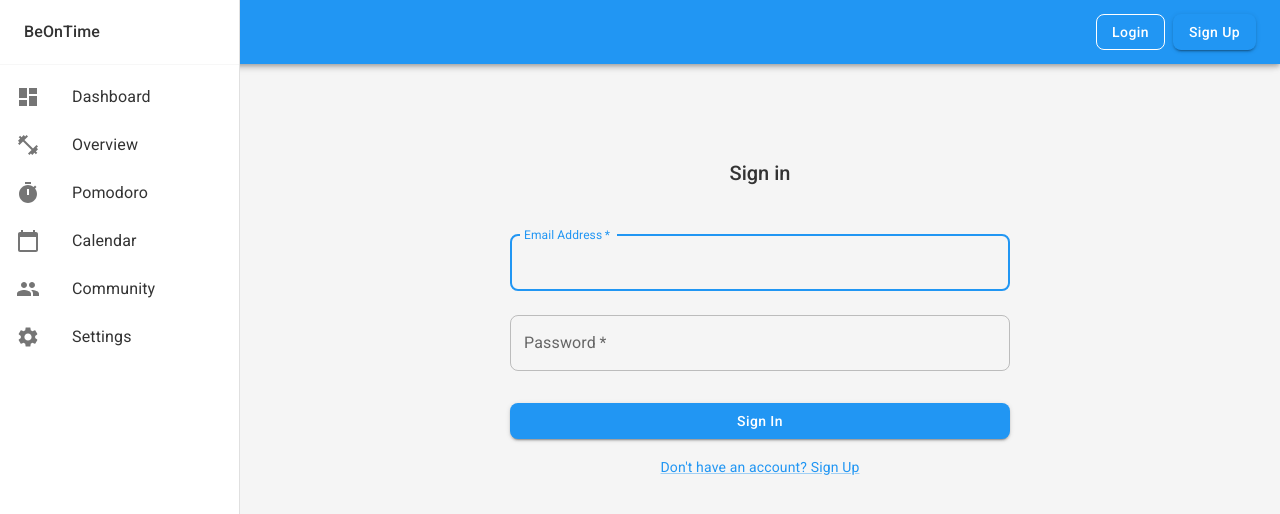
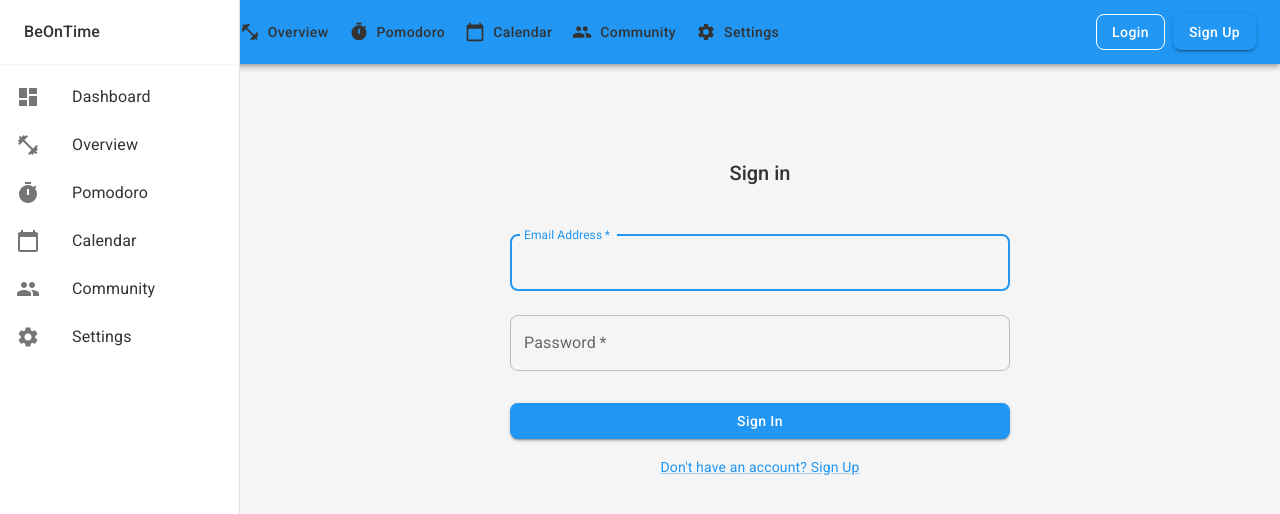
Before and after one commit to Phani130825/BeOnTime, a React (Create React App) app in the folder client/: page /login in a window 1280 px wide. Shown: the top 514 px of the page. Built offline with nearby package versions, Linux system fonts and the light colour scheme.

Commit message:
mobile view improvements

```diff
--- a/client/src/components/AppBar.js
+++ b/client/src/components/AppBar.js
@@ -58,9 +58,7 @@ const AppBar = () => {
   const navigate = useNavigate();
   const location = useLocation();
 
-  const handleMenuOpen = (event) => {
-    setAnchorEl(event.currentTarget);
-  };
+
 
   const handleMenuClose = () => {
     setAnchorEl(null);
@@ -79,6 +77,13 @@ const AppBar = () => {
 
   const handleMobileMenuToggle = () => {
     setMobileMenuOpen(!mobileMenuOpen);
+  };
+
+  const handleNavigation = (path) => {
+    navigate(path);
+    if (isMobile) {
+      setMobileMenuOpen(false);
+    }
   };
 
   const renderMobileMenu = () => (
@@ -103,11 +108,9 @@ const AppBar = () => {
         {menuItems.map((item) => (
           <ListItem
             button
-            component={RouterLink}
-            to={item.path}
             key={item.text}
             selected={location.pathname === item.path}
-            onClick={handleMobileMenuToggle}
+            onClick={() => handleNavigation(item.path)}
           >
             <MuiListItemIcon>{item.icon}</MuiListItemIcon>
             <ListItemText primary={item.text} />
@@ -122,19 +125,58 @@ const AppBar = () => {
     </Drawer>
   );
 
+  const renderDesktopNavigation = () => (
+    <Box sx={{ display: 'flex', alignItems: 'center', gap: 1 }}>
+      {menuItems.map((item) => (
+        <Button
+          key={item.text}
+          startIcon={item.icon}
+          onClick={() => handleNavigation(item.path)}
+          sx={{
+            color: location.pathname === item.path ? 'primary.main' : 'text.primary',
+            '&:hover': {
+              backgroundColor: 'rgba(37, 99, 235, 0.04)',
+            },
+          }}
+        >
+          {item.text}
+        </Button>
+      ))}
+    </Box>
+  );
+
   return (
     <>
       <MuiAppBar position="fixed">
         <Toolbar>
+          {isMobile ? (
             <IconButton
               edge="start"
               color="inherit"
               aria-label="menu"
-            onClick={isMobile ? handleMobileMenuToggle : handleMenuOpen}
+              onClick={handleMobileMenuToggle}
               sx={{ mr: 2 }}
             >
               <MenuIcon />
             </IconButton>
+          ) : (
+            <Box sx={{ display: 'flex', alignItems: 'center' }}>
+              <Typography
+                variant="h6"
+                component={RouterLink}
+                to="/"
+                sx={{
+                  textDecoration: 'none',
+                  color: 'primary.main',
+                  fontWeight: 700,
+                  mr: 2,
+                }}
+              >
+                BeOnTime
+              </Typography>
+              {renderDesktopNavigation()}
+            </Box>
+          )}
 
           <Box sx={{ flexGrow: 1 }} />
 
```
Lines whose indentation alone changed are shown as unchanged.
